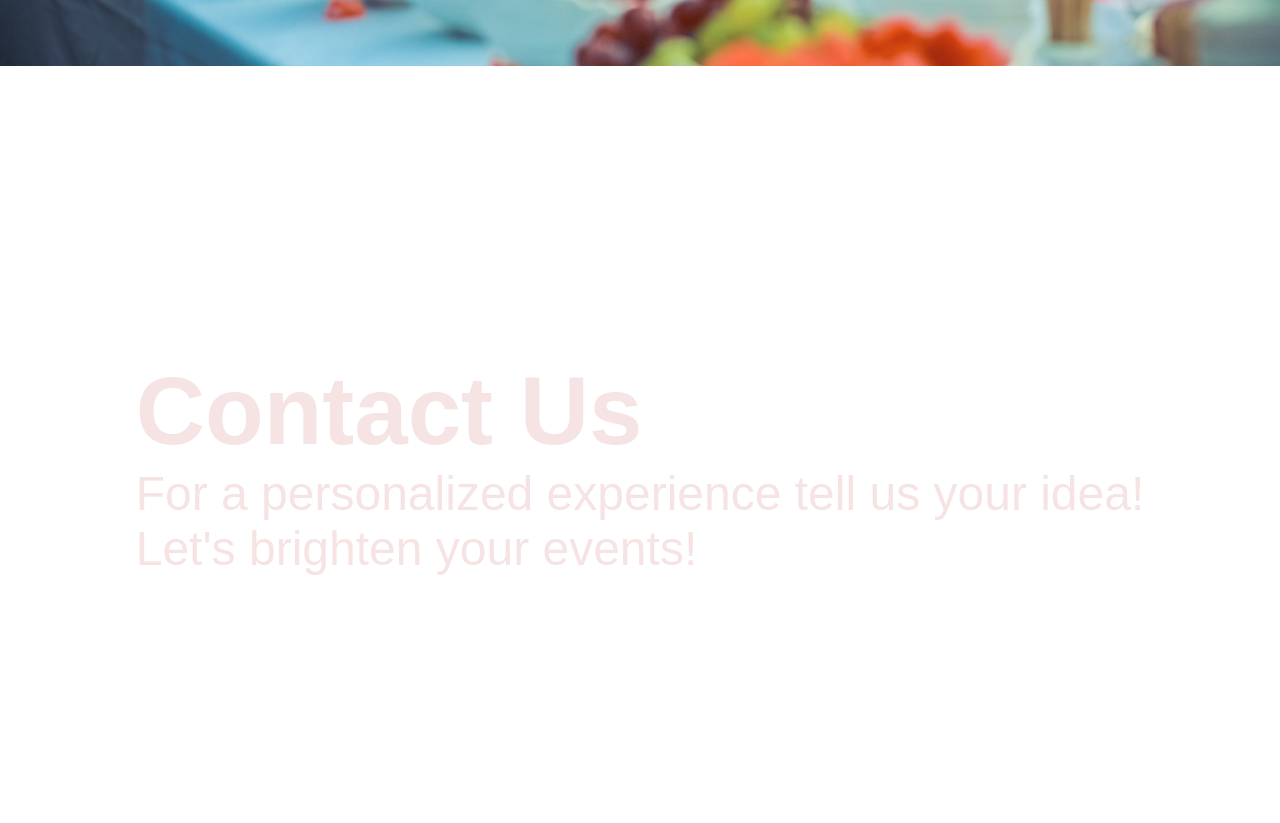
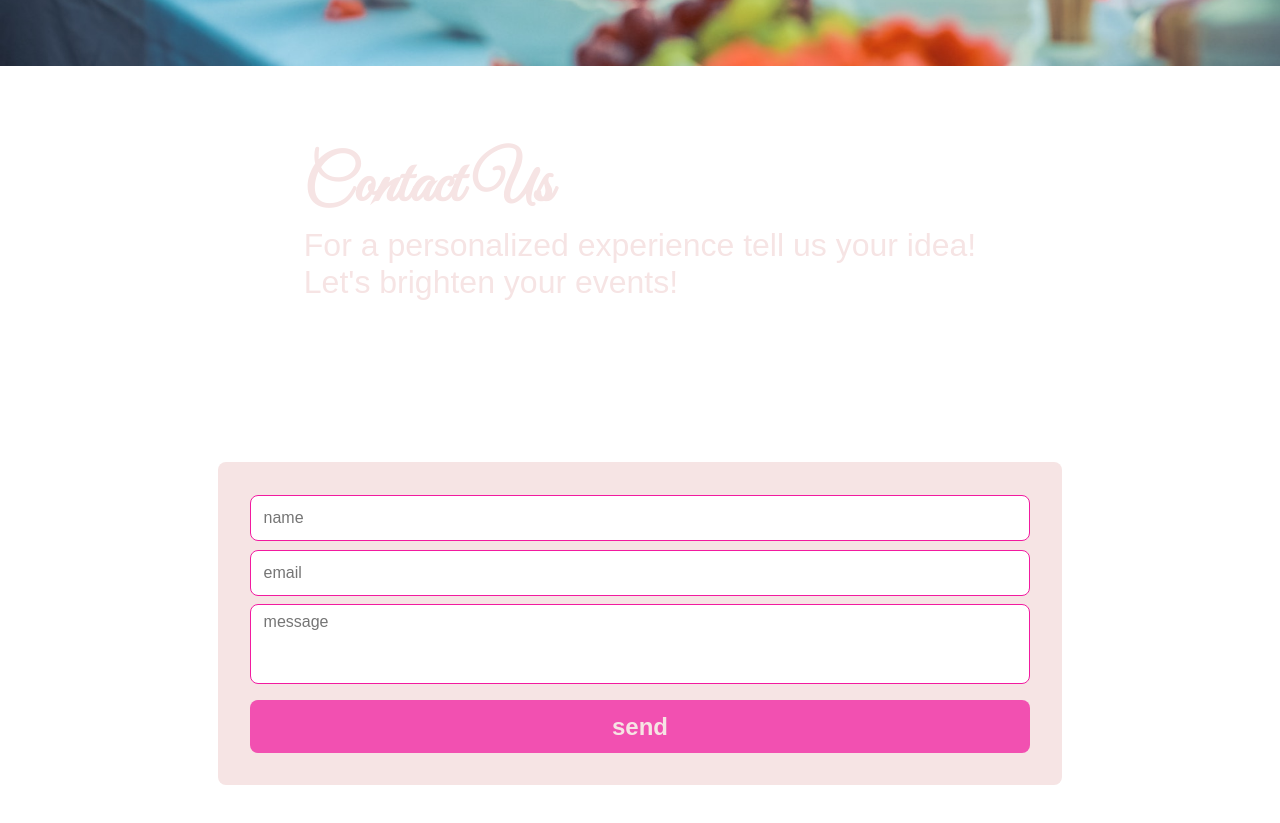
Before and after one commit to tabascum/parallax-effects, a plain HTML site: page index.html in a window 1280 px wide. Shown: the part 2334-3157 px from the top of the page. Drawn offline with Linux system fonts and the light colour scheme.

Commit message:
Add a contact form as well as media queries to add a better experience in small displays

```diff
--- a/index.html
+++ b/index.html
@@ -34,31 +34,46 @@
                     <img src="./src/balloons.png" alt="birthday table">
                     <h2>Birthday Parties</h2>
                 </div>
+                <span class="card-back">
+                    <img src="" alt="">
+                </span>
             </div>
             <div class="f-card">
                 <div class="card">
                     <img src="./src/dance.png" alt="Wedding table">
                     <h2>Wedding Decor</h2>
                 </div>
+                <span class="card-back">
+
+                </span>
             </div>
             <div class="f-card">
                 <div class="card">
                     <img src="./src/christmas-bell.png" alt="Christmas table">
                     <h2>Special Events</h2>
                 </div>
+                <span class="card-back">
+
+                </span>
             </div>
         </div>
     </section>
 
     <footer>
-        <div>
-        <h1>Contact Us</h1>
-        <div class="foot-text">
+        <div class="header">
+            <h1 class="foot-head">Contact Us</h1>
             <p>For a personalized experience tell us your idea!</p>
             <p>Let's brighten your events!</p>
         </div>
+        <div class="foot-text">
+            <form>
+                <input name="name" type="text" class="feedback-input" placeholder="name" required/>
+                <input name="email" type="text" class="feedback-input" placeholder="email" required />
+                <textarea name="text" class="feedback-input" placeholder="message" maxlength="250" required></textarea>
+                <input type="submit" value="send"/>
+              </form>
+        </div>
     </footer>
-
     <script src="parallax.js"></script>
 </body>
 </html>
--- a/style.css
+++ b/style.css
@@ -116,6 +116,13 @@ section {
     border-radius: 0.5rem;
     margin: 0 1rem;
     padding: .8rem 0;
+    transition: all 0.4s;
+}
+
+.f-card:hover {
+    text-shadow: .1rem .1rem .6rem #f6e4e4;
+    box-shadow: .1rem .1rem .6rem #f21a9f;
+    transform: translate(-1%);
 }
 
 .card {
@@ -137,23 +144,78 @@ footer {
     display: flex;
     flex-direction: column;
     justify-content: space-around;
+    font-family: sans-serif;
     align-items: center;
-    font-family: sans-serif;
     background-color: #ffffff;
-    font-size: 3rem;
+    font-size: 2rem;
     padding: 0 3rem;
 }
+
+.foot-head {
+    font-family: 'Great Vibes',sans-serif;
+}
+
+form {
+    background-color: #f6e4e4;
+    padding: 2rem;
+    border-radius: 0.5rem;
+}
+
+.feedback-input {
+    color:#f21a9f;
+    font-family: sans-serif;
+    font-size: 1rem;
+    border-radius: .5rem;
+    line-height: .5rem;
+    border: .1rem solid #f21a9f;
+    transition: all 0.3s;
+    padding: .8rem;
+    margin-bottom: 0.5rem;
+    width: 100%;
+    outline:0;
+ }
+
+textarea {
+    height: 10vh;
+    line-height: 10%;
+    resize: none;
+}
+
+[type="submit"] {
+    font-family: sans-serif;
+    width: 100%;
+    background:#f21a9fbb;
+    border-radius: .5rem;
+    border: 0;
+    cursor: pointer;
+    color: #f6e4e4;
+    font-size: 1.5rem;
+    padding: .8rem 0;
+    font-weight: 700;
+}
+
+[type="submit"]:hover { background:#f6e4e4; color: #f21a9f; }
 
 @media only screen and (max-width: 1000px) {
     #parallax img {
         display: none;
     }
 
-    .serv-cards {
+    section {
         display: flex;
         flex-direction: column;
         width: auto;
+    }
+
+    .serv-cards {
+        display: inherit;
+        flex-direction: column;
         gap: 1rem;
+        width: 20%;
+    }
+
+    .f-card {
+        display: flex;
     }
 
 }
```
Also changed, not shown: src/pexels-antoni-shkraba-6148507.jpg (added), src/pexels-elina-fairytale-5859768.jpg (added), src/pexels-tembela-bohle-1114425.jpg (added).
